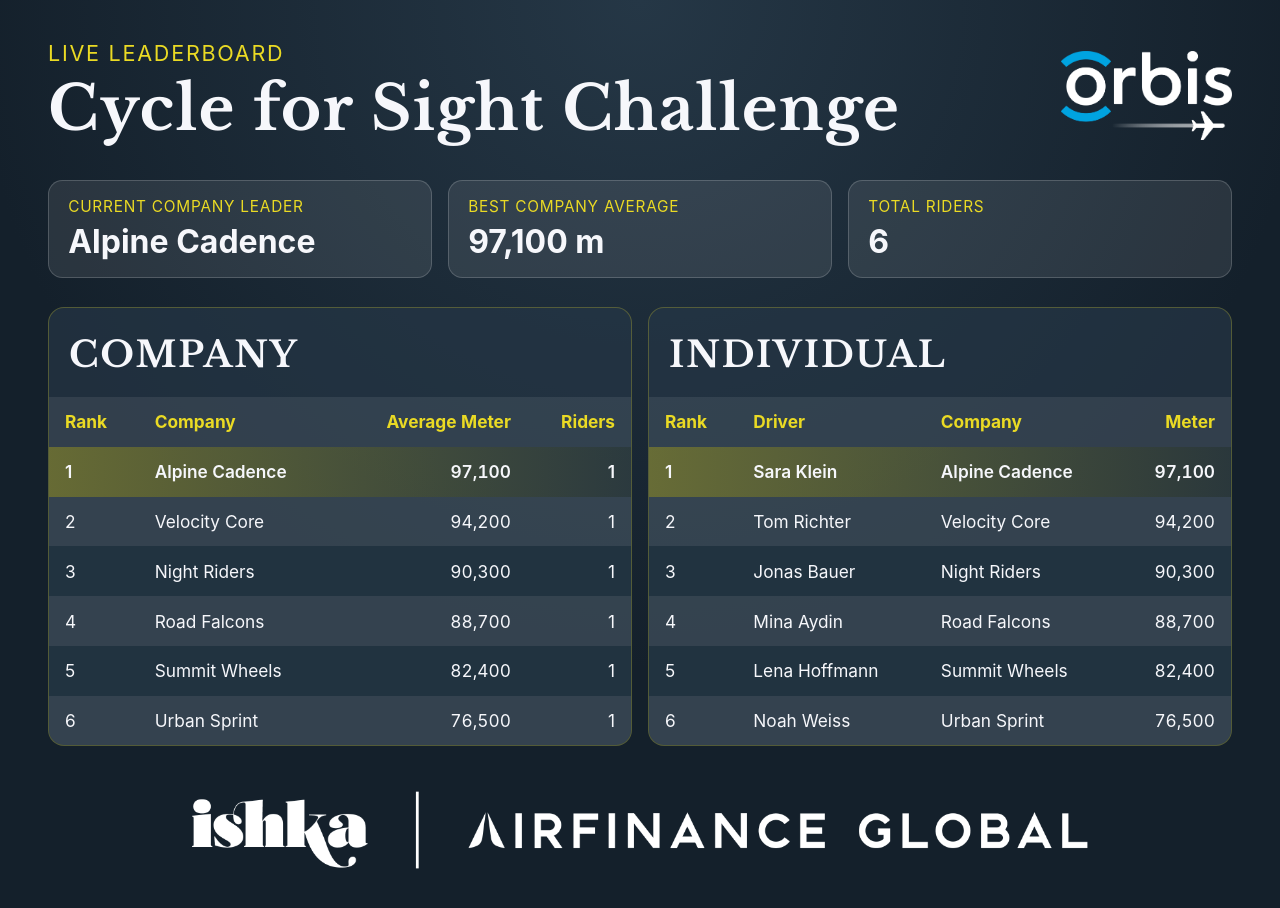
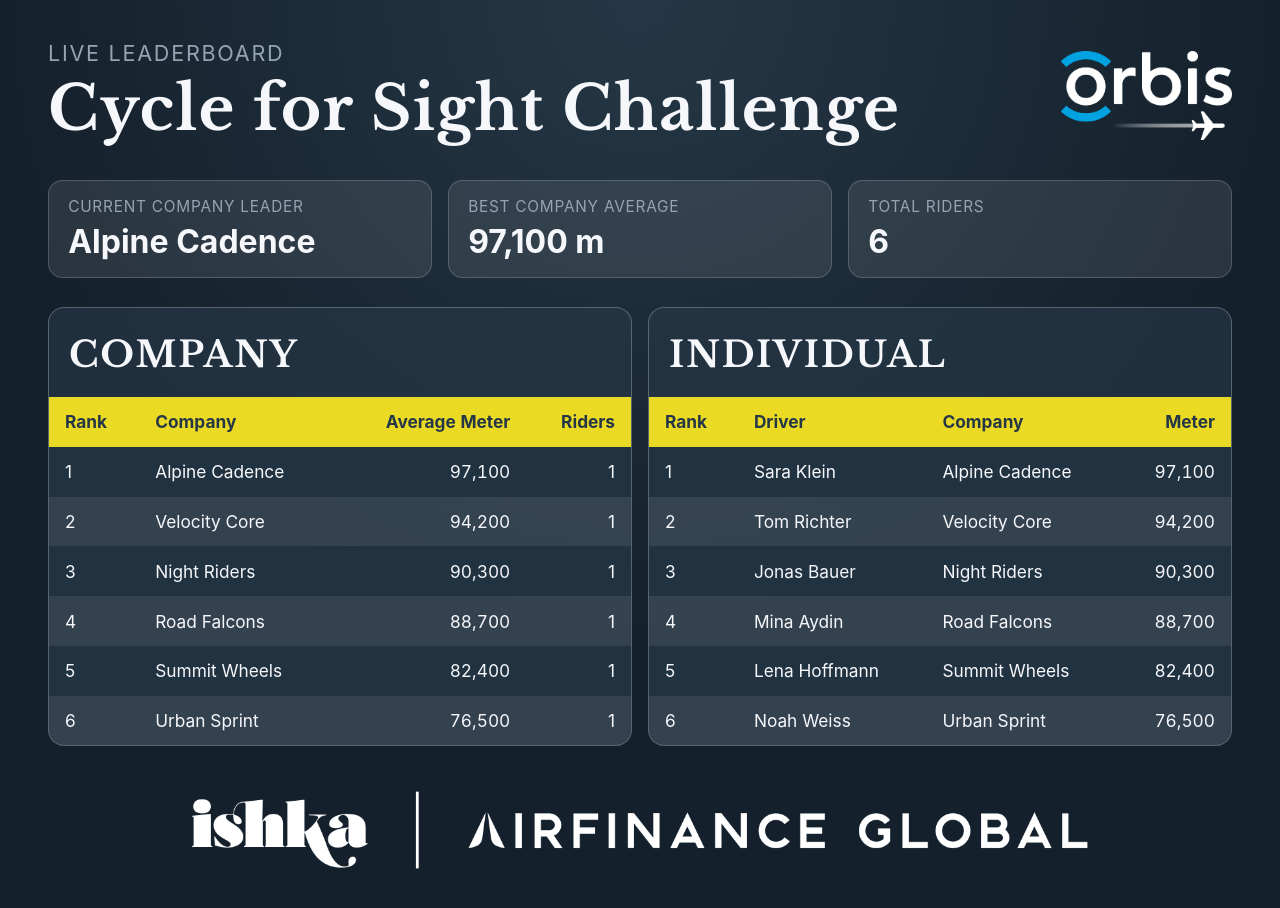
Before and after one commit to kilianhln/Orbis-leaderboard, a SvelteKit app: page / in a window 1280 px wide. Built offline with nearby package versions, Linux system fonts and the light colour scheme.

Commit message:
Initial commit

```diff
--- a/src/routes/+page.svelte
+++ b/src/routes/+page.svelte
@@ -215,7 +215,7 @@
 	.subtitle {
 		margin: 0;
 		font-size: clamp(1rem, 1.8vw, 1.35rem);
-		color: #EADA24;
+		color: #95a4b1;
 		text-transform: uppercase;
 		letter-spacing: 0.08em;
 	}
@@ -252,7 +252,7 @@
 
 	.stat span {
 		font-size: clamp(0.8rem, 1.2vw, 1rem);
-		color: #EADA24;
+		color: #95a4b1;
 		text-transform: uppercase;
 		letter-spacing: 0.05em;
 	}
@@ -265,7 +265,7 @@
 	.table-panel {
 		flex: 1;
 		background: rgba(37, 55, 70, 0.7);
-		border: 1px solid rgba(234, 218, 36, 0.25);
+		border: 1px solid rgba(255, 255, 255, 0.25);
 		border-radius: 1rem;
 		overflow: hidden;
 	}
@@ -287,8 +287,8 @@
 	}
 
 	thead {
-		background: rgba(255, 255, 255, 0.08);
-		color: #EADA24;
+		background: #EADA24;
+		color: #253746;
 	}
 
 	th,
@@ -303,12 +303,6 @@
 
 	tbody tr:nth-child(even) {
 		background: #ffffff17;
-	}
-
-	tbody tr.winner {
-		background: linear-gradient(90deg, rgba(234, 218, 36, 0.35), rgba(234, 218, 36, 0.05));
-		color: #f6f7fb;
-		font-weight: 600;
 	}
 
 	.km {
```
